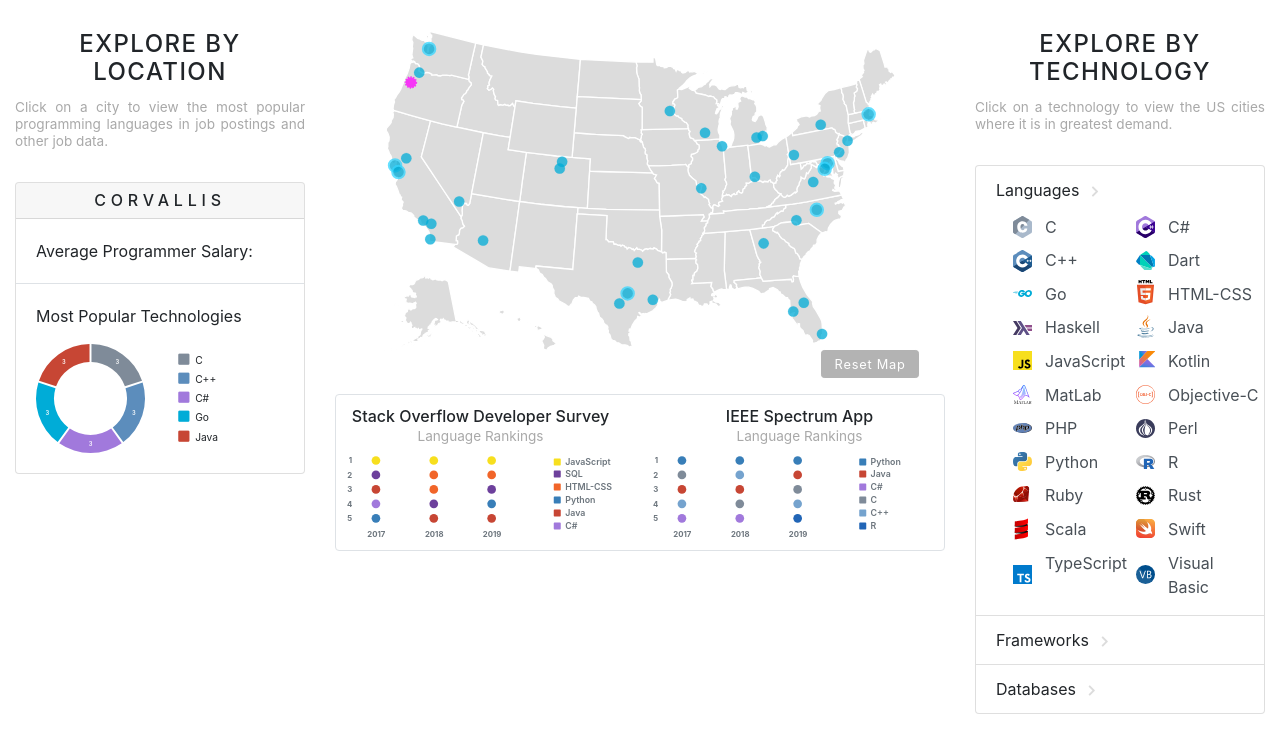
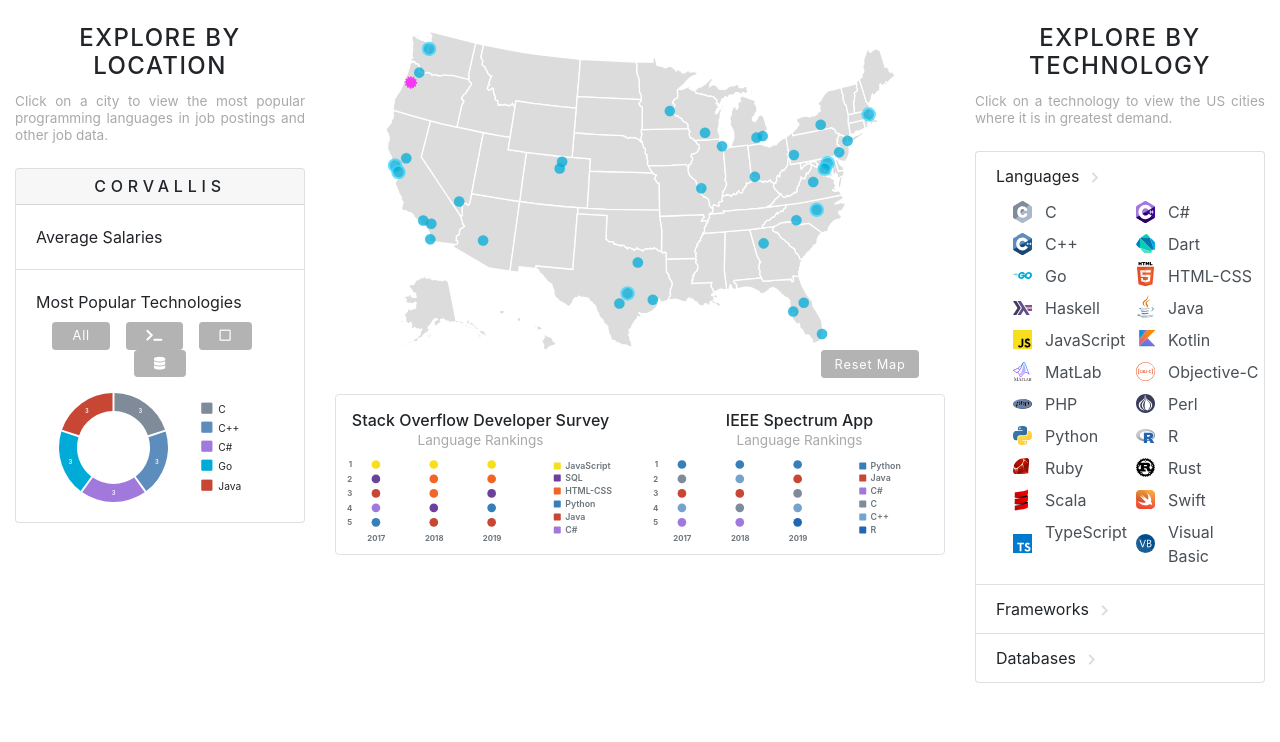
Before and after one commit to empdierks/CS467_CapstoneProject, a Django app: page / in a window 1280 px wide. Shown: the part 58-800 px from the top of the page. Run offline with Django 3.2, Linux system fonts and the light colour scheme; data comes from the database, SQL or seed files in the repository; data that the repository does not hold is empty; some libraries are stand-ins or nearby versions.

Commit message:
donut chart now filterable by tech category

```diff
--- a/capstone_project/static/css/customstyle.css
+++ b/capstone_project/static/css/customstyle.css
@@ -8,7 +8,7 @@
 }
 
 .side-title-text {
-    padding: 1.25em 0 0.1em 0;
+    padding: 1em 0 0.1em 0;
     letter-spacing: .06em;
 }
 .side-explain-text {
@@ -19,7 +19,7 @@
     line-height: 1.25;
 }
 .side-content {
-    padding-top: 2em;
+    padding-top: 1.5em;
 }
 
 
@@ -34,7 +34,28 @@ a:link, a:visited, a:hover, a:active {
   text-decoration: none;
 }
 
+.btn-secondary {
+    background-color: #B3B3B3 !important;
+    border-color: #B3B3B3 !important;
+    /* background-color: #686868 !important;  */
+    /* border-color: #686868 !important;      */
+}
 
+.tooltip-inner {
+    background-color: dimgrey;
+}
+.tooltip.bs-tooltip-right .arrow:before {
+    border-right-color: dimgrey;
+}
+.tooltip.bs-tooltip-left .arrow:before {
+    border-left-color: dimgrey;
+}
+.tooltip.bs-tooltip-bottom .arrow:before {
+    border-bottom-color: dimgrey;
+}
+.tooltip.bs-tooltip-top .arrow:before {
+    border-top-color: dimgrey;
+}
 
 
 /* MAP */
@@ -79,43 +100,21 @@ a:link, a:visited, a:hover, a:active {
     opacity: 0.75;
 }
 
-.tooltip-inner {
-    background-color: dimgrey;
-}
-.tooltip.bs-tooltip-right .arrow:before {
-    border-right-color: dimgrey;
-}
-.tooltip.bs-tooltip-left .arrow:before {
-    border-left-color: dimgrey;
-}
-.tooltip.bs-tooltip-bottom .arrow:before {
-    border-bottom-color: dimgrey;
-}
-.tooltip.bs-tooltip-top .arrow:before {
-    border-top-color: dimgrey;
-}
-
 /* CHANGE THIS TO MODAL?? */
 #top-cities-error-msg {
     padding-top: 1em;
 }
 
-.btn-secondary {
-    background-color: #B3B3B3 !important;
-    border-color: #B3B3B3 !important;
-    /* background-color: #686868 !important;  */
-    /* border-color: #686868 !important;      */
-}
-.btn:focus, .btn:active {
-    outline: none !important;
-    box-shadow: none !important;
-}
 #master-reset-btn {
     margin-top: -3em;
     margin-right: 2em;
     padding: 0.25em 1em;
     font-size: 0.8em;
     letter-spacing: .06em;
+}
+#master-reset-btn:focus {
+    outline: none !important;
+    box-shadow: none !important;
 }
 
 
@@ -124,6 +123,22 @@ a:link, a:visited, a:hover, a:active {
     padding: 0.5rem 1.25rem;
     text-transform: uppercase;
     letter-spacing: 0.3em;
+}
+
+.card-text-small {
+    /* font-size: 0.9em; */
+}
+
+#div-filter-btn-group {
+    margin-top: -0.5em;
+    padding: 0 0 1em 0;
+}
+.filter-button {
+    font-size: 0.8em !important;
+    letter-spacing: 0.06em;
+}
+.icon-button {
+    padding: 0.25em 1.5em !important;
 }
 
 /* also used in national data charts */
@@ -179,7 +194,7 @@ a:link, a:visited, a:hover, a:active {
 
 .lang-list-item.has-logo {
     margin-left: 0;
-    padding: 0.3em 0 0.3em 2em;
+    padding: 0.25em 0 0.25em 2em;
     background-size: 1.20em;
     background-repeat: no-repeat;
     background-position: left center;
@@ -188,7 +203,7 @@ a:link, a:visited, a:hover, a:active {
 
 /* NATIONAL CHARTS */
 #national-trends-area {
-    padding: 0.75em 0 0.5em 0;
+    padding: 1em 0 0.5em 0;
 }
 
 #div-nat-charts-row {
--- a/capstone_project/static/js/client.js
+++ b/capstone_project/static/js/client.js
@@ -130,6 +130,9 @@ let createMapResetBtn = () => {
             d3.event.preventDefault();
             d3.event.stopPropagation();
             resetMap();
+            // reset lang menu
+            d3.selectAll("#ul-lang-sublist .sublist-item")
+                .classed("font-weight-bolder", false);
         });
 };
 
@@ -213,7 +216,7 @@ let createCities = (projection, citiesData) => {
             })
 
     // initialize tooltips
-    $("#svg-us-map").tooltip();    // redundant initalization to ensure is performed regardless of execution sequence
+    $("#svg-us-map").find('[data-toggle="tooltip"]').tooltip({trigger:"hover"});    // redundant initalization to ensure performed regardless of execution sequence
 
 };
 
@@ -353,7 +356,7 @@ let showTopCities = (techName, citiesData) => {
 };
 
 
-// create unchanging elements for explore-by-location area
+// creates unchanging elements for explore-by-location area
 let createCityDataArea = () => {
     let cityDataArea = d3.select("#city-data-area")
         .append("div")
@@ -381,50 +384,79 @@ let createCityDataArea = () => {
     let chartsArea = cityDataArea.append("div")
         .attr("class", "container-fluid card-body border-top");
 
-    // lang pop chart skeleton
-    // div container for all lang pop chart elements
-    let langPopChartArea = chartsArea.append("div")
-        .attr("id", "div-lang-pop-chart-area");
+    // most pop techs chart skeleton
+
+    // div container for all chart elements
+    let techPopChartArea = chartsArea.append("div")
+        .attr("id", "div-tech-pop-chart-area");
+
     // chart title
-    langPopChartArea.append("p")
+    techPopChartArea.append("p")
         .attr("class", "card-text text-left card-text-small")
         .html("Most Popular Technologies");
-    // error message if all 0 counts
-    langPopChartArea.append("p")
-        .html("No jobs for any language!")
-        .attr("id","lang-pop-error-msg")
+
+    // filter buttons
+    let buttonGroup = techPopChartArea.append("div")
+        .attr("id", "div-filter-btn-group")
+        .attr("class", "btn-group-sm text-center")
+        .attr("role", "group");
+    let filterButtons = [
+        { title:"All Technologies", html:"All", rMargin:"mr-3", category:"" },      // no category; get counts for all techs
+        { title:"Languages", html:'<i class="fas fa-terminal"></i>', rMargin:"mr-3", category:"language" },
+        { title:"Frameworks", html:'<i class="far fa-square"></i>', rMargin:"mr-3", category:"framework" },
+        { title:"Databases", html:'<i class="fas fa-database"></i>', rMargin:"", category:"database" },
+    ];
+    buttonGroup.selectAll("button")
+       .data(filterButtons)
+       .enter()
+       .append("button")
+            .attr("class", (d) => `btn btn-secondary ${d.rMargin} filter-button icon-button`)
+            .attr("title", (d) => `${d.title}`)
+            .attr("data-toggle", "tooltip")       // tooltip text content initially defaults to title attr
+            .attr("data-placement", "top")
+            .html((d) => `${d.html}`)
+            .on("click", (d) => updateTechPopChart(`${d.category}`));
+
+    // error message for all-0 counts
+    techPopChartArea.append("p")
+        .html("No jobs for this category!")
+        .attr("id","tech-pop-error-msg")
         .attr("class", "text-center d-none error-msg");     // hide error msg by default
+
     // row for side-by-side chart & legend
-    let langChartRow = langPopChartArea.append("div")
-       .attr("id", "div-lang-pop-chart-legend-row")
-       .attr("class", "row align-items-center");            // vertically align chart & legend (centered)
+    let techChartRow = techPopChartArea.append("div")
+       .attr("id", "div-tech-pop-chart-legend-row")
+       .attr("class", "row justify-content-center align-items-center");            // center and vert align chart & legend
     // div & svg containers for donut chart
     const chartW = 300, chartH = 300;
-    langChartRow.append("div")
-            .attr("id", "div-lang-pop-chart")
+    techChartRow.append("div")
+            .attr("id", "div-tech-pop-chart")
             .attr("class", "col-sm-6")
         .append("svg")
-            .attr("id", "svg-lang-pop-chart")
+            .attr("id", "svg-tech-pop-chart")
             .attr("preserveAspectRatio", "xMinYMin meet")                           // allows responsive resize of svg
             .attr("viewBox", `${-chartW/2}, ${-chartH/2}, ${chartW}, ${chartH}`);   // center
     // div container for legend
-    langChartRow.append("div")
-            .attr("id", "div-lang-pop-legend")
-            .attr("class", "col-sm-6")
+    techChartRow.append("div")
+            .attr("id", "div-tech-pop-legend")
+            .attr("class", "col-sm-4")
         .append("ul")
-            .attr("id", "ul-lang-pop-legend")
+            .attr("id", "ul-tech-pop-legend")
             .attr("class", "list-group");
+
+    // initialize tooltips
+    $("#div-filter-btn-group").find('[data-toggle="tooltip"]').tooltip({trigger:"hover"});
 };
 
 
-// updates contents of explore-by-location area incl. redrawing donut chart
+// displays contents of explore-by-location area incl. redrawing donut chart
 let showCityData = (cityName, citiesData) => {
 
     // TODO -- add transitions to text?
 
     resetMap();
 
-    // highlight current city
+    // highlight current city on map
     const bubbleTransT = 300;
     d3.select(`.city-circle[value="${cityName}"]`)
         .classed("city-default", false)
@@ -445,18 +477,37 @@ let showCityData = (cityName, citiesData) => {
 
     // change city name
     d3.select("#city-data-header")
-      .html(cityName);    // currentCityObj.cityName?
+      .datum(currCityObj)              // store city data object for retrieval by filter buttons
+      .html(currCityObj.cityName);
 
     d3.select("#city-data-one")
-      .html("Average Programmer Salary:");
+      .html("Average Salaries");
 
-    // remake lang pop chart
+    // when city first clicked, make donut chart w/ no category filtering
+    updateTechPopChart("");
+};
+
+
+
+// updates tech pop donut chart with tech counts from specified category (or from all categories if passed empty string)
+let updateTechPopChart = (techCat) => {
+
+    // get langCounts via city data object bound to header
+    let langCounts = d3.select("#city-data-header")
+        .datum()
+        .langCounts;
+
+    // get names of techs in specified category, or all if no category specified
+    let arrTechsInCat = ((techCat.length) ? langFull.filter((obj) => obj.category === techCat) : langFull)
+                            .map((obj) => obj.name);
+
     // sort technologies by counts
     const numTechs = 5;
-    let techsByPop = Object.entries(currCityObj.langCounts)
+    let techsByPop = Object.entries(langCounts)
+                           .filter((e) => arrTechsInCat.includes(e[0]))       // tech name is on category list
                            .sort((a, b) => b[1] - a[1])                       // sort techs desc by count
                            .slice(0, numTechs);                               // keep top techs only
-    let topTechs = techsByPop.map((arr) => ({ name:arr[0], count:arr[1]}));
+    let topTechs = techsByPop.map((arr) => ({ name:arr[0], count:arr[1] }));
     // drop techs w/ 0 or negative counts
     for (i = topTechs.length - 1; i >= 0; i--) {
         if (topTechs[i].count < 1)
@@ -464,14 +515,16 @@ let showCityData = (cityName, citiesData) => {
     }
     console.log(topTechs);                                                    // TODO -- DELETE ME
 
-    let chartAndLegendDiv = d3.select("#div-lang-pop-chart-legend-row");
-    let noJobsMsg = d3.select("#lang-pop-error-msg");
+    let chartAndLegendDiv = d3.select("#div-tech-pop-chart-legend-row");
+    let noJobsMsg = d3.select("#tech-pop-error-msg");
 
     // if zero jobs for all techs, display error message instead of chart
     if (!topTechs.length) {
         chartAndLegendDiv.classed("d-none", true);
         noJobsMsg.classed("d-none", false);
     }
+
+    // make chart
     else {
         // display chart & hide error message
         chartAndLegendDiv.classed("d-none", false);
@@ -483,20 +536,23 @@ let showCityData = (cityName, citiesData) => {
         const chartIR = chartR * 0.67;
         const chartPadAngle = 0.03;
         const donutTransT = 1000;
+
         // generate angles
         let donutAngles = d3.pie()
             .value((d) => d.count)
             .padAngle(chartPadAngle)
             (topTechs);
-        // generate wedge arcs
+
+        // generate arcs
         let donutArc = d3.arc()
             .innerRadius(chartIR)               // create donut instead of pie chart
             .outerRadius(chartR);
+
         // wedge paths
-        let langPopSvg = d3.select("#svg-lang-pop-chart");
-        langPopSvg.selectAll("path")            // completely remove existing paths (b/c enter-update-exit hangs on to some old wedges?)
+        let techPopSvg = d3.select("#svg-tech-pop-chart");
+        techPopSvg.selectAll("path")            // completely remove existing paths (b/c enter-update-exit hangs on to some old wedges?)
             .remove();
-        langPopSvg.selectAll("path")            // reselect to create new
+        techPopSvg.selectAll("path")            // reselect to create new
             .data(donutAngles)                  // console.log(d3.select(".donut-wedge-path").data());
             .enter()
             .append("path")
@@ -510,10 +566,11 @@ let showCityData = (cityName, citiesData) => {
                         let interpolate = d3.interpolate({startAngle: 0, endAngle: 0}, d);
                         return ((t) => donutArc(interpolate(t)));
                     });
+
         // wedge labels
-        langPopSvg.selectAll("text")            // completely remove existing text
+        techPopSvg.selectAll("text")            // completely remove existing text
             .remove();
-        langPopSvg.selectAll("text")
+        techPopSvg.selectAll("text")
             .data(donutAngles)
             .enter()
             .append("text")
@@ -526,9 +583,9 @@ let showCityData = (cityName, citiesData) => {
                 .text((d) => d.data.count);
 
         // legend
-        let LangPopLegendItems = d3.select("#ul-lang-pop-legend").selectAll("i")
+        let techPopLegendItems = d3.select("#ul-tech-pop-legend").selectAll("i")
             .data(topTechs, (d) => d.name);     // rebind data
-        LangPopLegendItems.enter()
+        techPopLegendItems.enter()
             .append("i")
                 .attr("class", "list-group-item border-0 fas fa-square legend-item legend-square")
                 .style("color", (d) => langFull.find((obj) => obj.name === d.name).color)
@@ -536,9 +593,11 @@ let showCityData = (cityName, citiesData) => {
                 .classed("fas fa-square", false)
                 .attr("class", "legend-text")
                 .html((d) => "&nbsp;&nbsp;" + `${d.name}`);
-        LangPopLegendItems.exit().remove();
+        techPopLegendItems.exit().remove();
     }
 };
+
+
 
 
 // creates national annual rankings charts
@@ -576,14 +635,15 @@ let createNationalCharts = () => {
     // div container for 2x chart areas
     let natTrendsArea = d3.select("#national-trends-area")
         .attr("class", "container-fluid d-none d-sm-block border rounded")         // hide whole div on mobile
-        // .attr("class", "container-fluid d-none d-sm-block")         // hide whole div on mobile -- no border
-    // div row of 2 cols for chart titles
+
+    // div row of 2 cols for chart titles (so centered across chart-legend pairs)
     let natChartTitlesRow = natTrendsArea.append("div")
         .attr("class", "row");
     let soChartTitleDiv = natChartTitlesRow.append("div")
         .attr("class", "col-6");
     let ieeeChartTitleDiv = natChartTitlesRow.append("div")
         .attr("class", "col-6");
+
     // div row of 4 cols for 2x chart+legend
     let natChartsRow = natTrendsArea.append("div")
         .attr("id", "div-nat-charts-row")
@@ -611,11 +671,13 @@ let createNationalCharts = () => {
         .append("p")
             .html("Language Rankings")
             .attr("class", "text-center chart-subtitle");
+
     // svg container
     soChartDiv.append("svg")
         .attr("preserveAspectRatio", "xMinYMin meet")   // allows responsive resize of svg
         .attr("viewBox", `0 0 ${svgW} ${svgH}`)
         .attr("id", "svg-so-chart");
+
     // scales
     let xScale = d3.scaleLinear()
         .domain([2016.5, 2019.5])
@@ -623,6 +685,7 @@ let createNationalCharts = () => {
     let yScale = d3.scaleLinear()
         .domain([6, 0])
         .range([chartH, 0]);
+
     // ranking circles
     soChartSvg = d3.select("#svg-so-chart");
     for(let j=0; j < stackOverflowData.length; j++) {
@@ -635,6 +698,7 @@ let createNationalCharts = () => {
             .attr("fill", langColors[stackOverflowData[j].name]);
        }
     }
+
     // tick marks -- need axes for ticks but axis lines hidden w/ CSS
     let xAxis = d3.axisBottom()
         .scale(xScale)
@@ -652,6 +716,7 @@ let createNationalCharts = () => {
         .attr("class", "axis")
         .attr("transform", "translate(15,0)")
         .call(yAxis);
+
     // legend
     soChartLegDiv.selectAll("i")
         .data(stackOverflowData)
@@ -675,12 +740,15 @@ let createNationalCharts = () => {
         .append("p")
             .html("Language Rankings")
             .attr("class", "text-center chart-subtitle");
+
     // svg container
     ieeeChartDiv.append("svg")
         .attr("preserveAspectRatio", "xMinYMin meet")
         .attr("viewBox", `0 0 ${svgW} ${svgH}`)
         .attr("id", "svg-ieee-chart");
+
     // scales -- reuse scales above
+
     // ranking circles
     ieeeChartSvg = d3.select("#svg-ieee-chart");
     for(let j=0; j < ieeeData.length; j++) {
@@ -693,6 +761,7 @@ let createNationalCharts = () => {
             .attr("fill", langColors[ieeeData[j].name]);
        }
     }
+
     // tick marks -- reuse xAxis & yAxis methods above
     ieeeChartSvg.append("g")
         .attr("class", "axis")
@@ -702,6 +771,7 @@ let createNationalCharts = () => {
         .attr("class", "axis")
         .attr("transform", "translate(15,0)")
         .call(yAxis);
+
     // legend
     ieeeChartLegDiv.selectAll("i")
         .data(ieeeData)
@@ -782,7 +852,7 @@ const langFull = [
 
     // initialize Bootstrap opt-ins
     $(document).ready( () => {
-        $('[data-toggle="tooltip"]').tooltip();
+        $('[data-toggle="tooltip"]').tooltip({trigger:"hover"});
         $('[data-toggle="popover"]').popover();
     });
 })();
```
